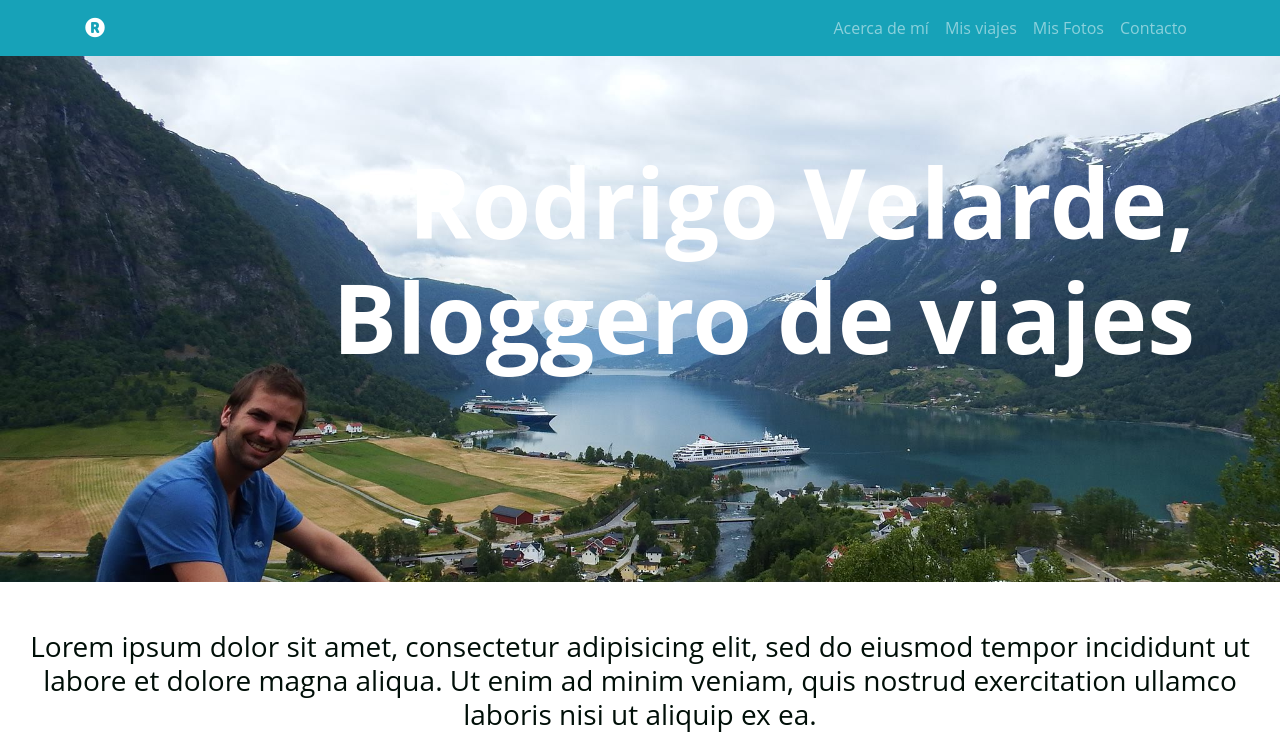
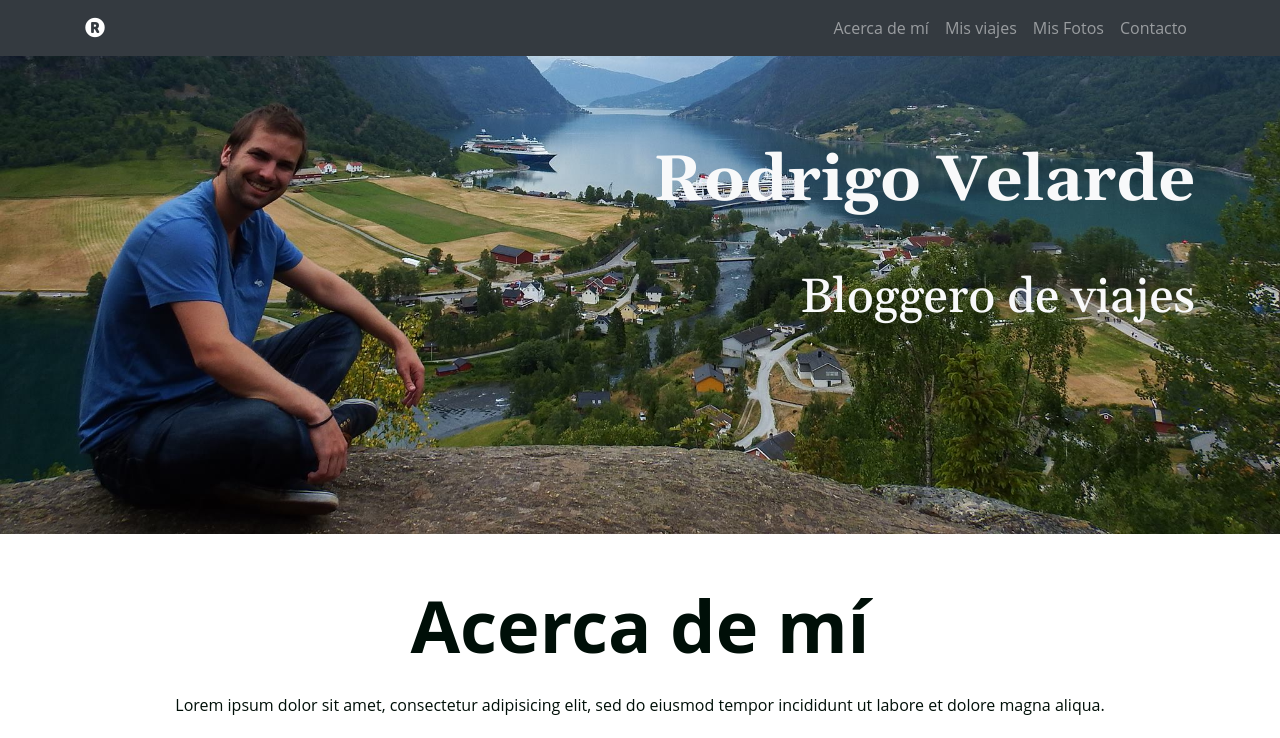
Before and after one commit to Velarde510/prueba_1, a plain HTML site: page index.html in a window 1280 px wide. Shown: the top 738 px of the page. Drawn offline with nearby package versions, Linux system fonts and the light colour scheme; a script that the page names is missing.

Commit message:
Segundo commit, cambio de titulo y fondo

```diff
--- a/assets/css/style.css
+++ b/assets/css/style.css
@@ -15,10 +15,25 @@ header {
   background-image: url('../img/portada.jpg');
   background-repeat: no-repeat;
   background-size: cover;
-  background-position: left;
+  background-position: bottom;
   padding-bottom: 10rem;
+  margin-bottom: 10px;
 }
 
 .sobre-mi{
   padding: 20%, 5%;
 }
+
+.titulo1{
+  font-size: 4rem;
+  font-family: 'Gelasio', serif;
+  font-weight: 700;
+  margin: 20%, 0, 5%, 0;
+}
+
+.titulo2{
+  font-size: 3rem;
+  font-family: 'Gelasio', serif;
+  font-weight: 500;
+  margin: 10%, 0, 10%, 0;
+}
--- a/index.html
+++ b/index.html
@@ -13,6 +13,7 @@
 
   <!--Google Fonts-->
   <link href="https://fonts.googleapis.com/css?family=Raleway:400,700" rel="stylesheet">
+  <link href="https://fonts.googleapis.com/css?family=Gelasio:400,400i,500,600,700&display=swap" rel="stylesheet">
 
   <!--Font Awesome-->
   <link rel="stylesheet" href="https://use.fontawesome.com/releases/v5.6.3/css/all.css" integrity="sha384-UHRtZLI+pbxtHCWp1t77Bi1L4ZtiqrqD80Kn4Z8NTSRyMA2Fd33n5dQ8lWUE00s/" crossorigin="anonymous">
@@ -22,7 +23,7 @@
 </head>
 
 <body>
-  <nav class="navbar navbar-expand-lg navbar-dark bg-info fixed-top">
+  <nav class="navbar navbar-expand-lg navbar-dark bg-dark fixed-top">
     <div class="container">
       <a class="navbar-brand" href="#"> <i class="fas fa-registered"></i></a>
       <button class="navbar-toggler" type="button" data-toggle="collapse" data-target="#navbarNav" aria-controls="navbarNav" aria-expanded="false" aria-label="Toggle navigation">
@@ -50,11 +51,13 @@
 
   <header class="hero text-light text-right pt-5 mt-5">
     <div class="container">
-        <h1 class="display-1 font-weight-bold my-5 text-white">Rodrigo Velarde, Bloggero de viajes</h1>
+        <h1 class="font-weight-bold my-5 titulo1">Rodrigo Velarde</h1>
+        <hr></hr>
+        <h1 class="my-5 titulo2">Bloggero de viajes</h1>
     </div>
   </header>
 
-  <section class="my-5 font-weight-bold" class="sobre-mi">
+  <!-- <section class="my-5 font-weight-bold" class="sobre-mi">
   	<h3>Lorem ipsum dolor sit amet, consectetur adipisicing elit, sed do eiusmod
       tempor incididunt ut labore et dolore magna aliqua. Ut enim ad minim veniam, quis nostrud exercitation ullamco laboris nisi ut aliquip ex ea.</h3>
   </section>
@@ -66,7 +69,7 @@
         <p>Lorem ipsum dolor sit amet, consectetur adipisicing elit. Maiores eaque ipsam quisquam tempora veritatis, corporis odio atque
           ut quas sit doloribus est accusantium, perspiciatis amet perferendis nisi iusto laudantium fugit.</p>
 			</div>
-	</section>
+	</section>  -->
 
   <section id="about" class="container text-center my-5">
     <h2 class="display-3 font-weight-bold my-4">Acerca de mí</h2>
@@ -91,7 +94,7 @@
     </div>
   </section>
 
-  <section class="container-fluid my-5 p-5 bg-info" id="viajes">
+  <section class="container-fluid my-5 p-5 bg-primary" id="viajes">
       <h2 class="display-4 text-center font-weight-bold text-light mb-3">Mis viajes</h2>
       <div class="card-deck">
         <div class="card">
@@ -212,7 +215,7 @@
     <div class="typeform-widget" data-url="https://franibe.typeform.com/to/AYVtoJ" style="width: 100%; height: 500px;"></div> <script> (function() { var qs,js,q,s,d=document, gi=d.getElementById, ce=d.createElement, gt=d.getElementsByTagName, id="typef_orm", b="https://embed.typeform.com/"; if(!gi.call(d,id)) { js=ce.call(d,"script"); js.id=id; js.src=b+"embed.js"; q=gt.call(d,"script")[0]; q.parentNode.insertBefore(js,q) } })() </script> <div style="font-family: Sans-Serif;font-size: 12px;color: #999;opacity: 0.5; padding-top: 5px;"> powered by <a href="https://admin.typeform.com/signup?utm_campaign=AYVtoJ&utm_source=typeform.com-13260463-Basic&utm_medium=typeform&utm_content=typeform-embedded-poweredbytypeform&utm_term=EN" style="color: #999" target="_blank">Typeform</a> </div>
   </section>
 
-	<footer class="bg-info text-center text-light text-white p-3">
+	<footer class="bg-dark text-center text-light text-white p-3">
     <a href="https://instagram.com/rodrigoxelmundo"><i class="fab fa-instagram fa-5x text-white"></i>
 		<a href="https://github.com"><i class="fab fa-github-square fa-5x text-white"></i></a>
 		<a href="https://twitter.com"><i class="fab fa-twitter-square fa-5x text-white"></i></a>
```
